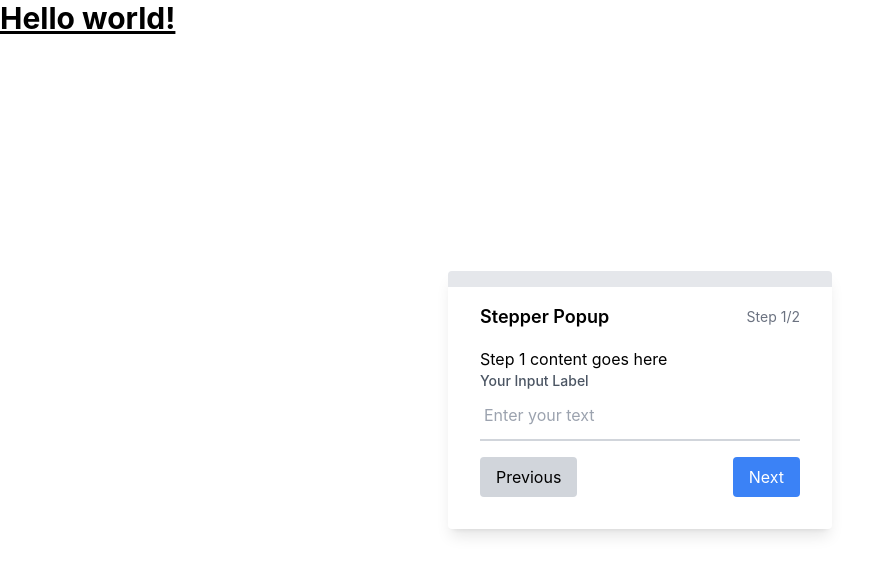
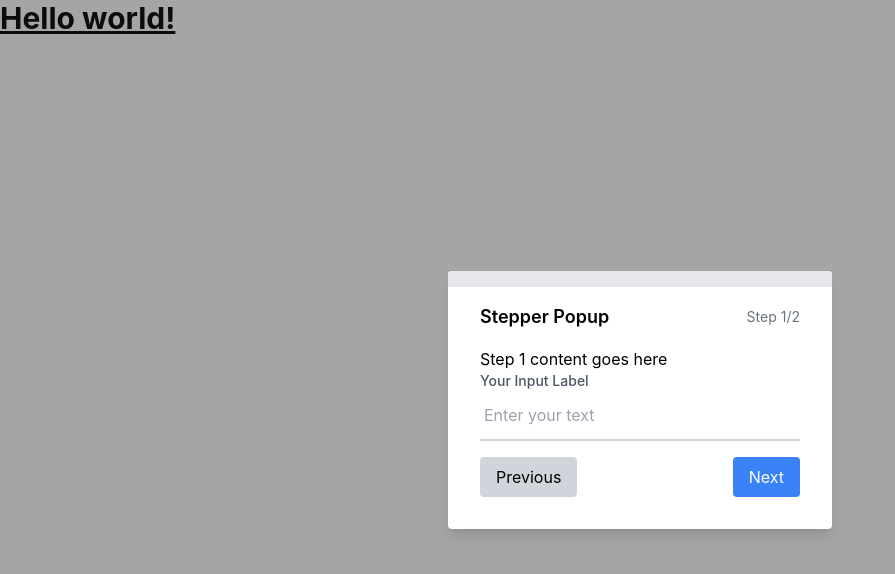
Before and after one commit to Tausif4171/FeatureBits, a React (Create React App) app: page / in a window 1280 px wide. Shown: the top 574 px of the page, without its empty margins (0-895 px from the left). Built offline with nearby package versions, Linux system fonts and the light colour scheme.

Commit message:
bg color changed and opacity given

```diff
--- a/src/features/Stepper/index.tsx
+++ b/src/features/Stepper/index.tsx
@@ -16,7 +16,7 @@ const StepperPopup = () => {
     const progressBarWidth = ((step - 1) / 2) * 100; // Assuming there are 2 steps
 
     return (
-        <div className="fixed top-0 left-0 w-full h-full flex items-center justify-center">
+        <div className="fixed bg-[#1E1E1E] bg-opacity-[40%] top-0 left-0 w-full h-full flex items-center justify-center">
             <div className="bg-white p-8 rounded shadow-lg w-96 relative">
                 <div className="absolute top-0 left-0 w-full h-4 bg-gray-200 rounded-t">
                     <div
@@ -41,7 +41,7 @@ const StepperPopup = () => {
                                 </label>
                                 <input
                                     type="text"
-                                    className="border-b-2 border-gray-300 focus:outline-none px-1 py-3 focus:border-blue-500 w-full"
+                                    className="border-b-2 border-gray-300 focus:outline-none px-1 py-3 w-full"
                                     placeholder="Enter your text"
                                 />
                             </div>
```
